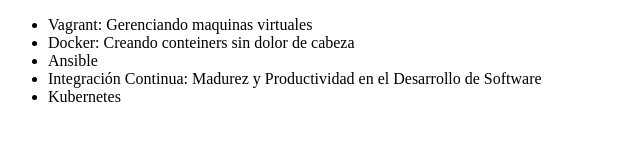
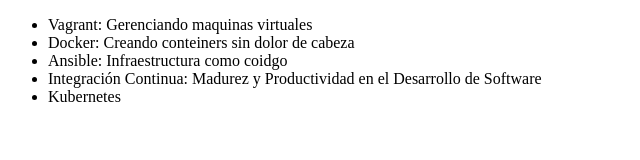
Before and after one commit to JacrosErnesto/alura-git, a plain HTML site: page index.html in a window 1280 px wide. Shown: the whole page, without its empty margins (0-640 px from the left). Drawn offline with Linux system fonts and the light colour scheme.

Commit message:
Cambiando el nombre del curso de ansible

```diff
--- a/index.html
+++ b/index.html
@@ -10,7 +10,7 @@
     <ul>
         <li>Vagrant: Gerenciando maquinas virtuales</li>
         <li>Docker: Creando conteiners sin dolor de cabeza</li>
-        <li>Ansible</li>
+        <li>Ansible: Infraestructura como coidgo</li>
         <li>Integración Continua: Madurez y Productividad en el Desarrollo de Software</li>
         <li>Kubernetes</li>
     </ul>
```
